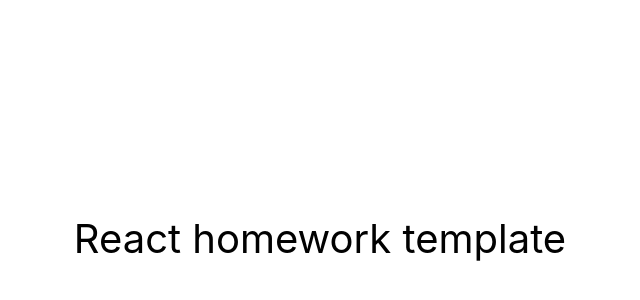
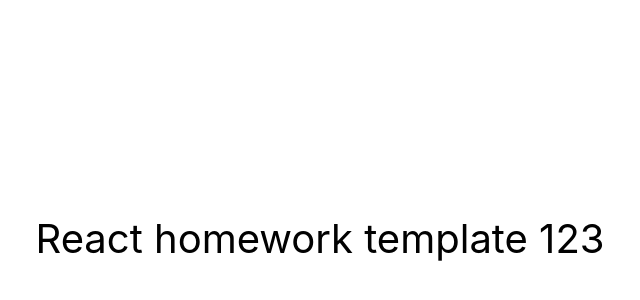
Before and after one commit to OleksiiPanaioti/goit-react-hw-01-components, a React (Create React App) app: page / in a window 1280 px wide. Shown: the part 162-462 px from the top of the page, without its empty margins (320-960 px from the left). Built offline with nearby package versions, Linux system fonts and the light colour scheme.

Commit message:
first commit

```diff
--- a/package.json
+++ b/package.json
@@ -2,7 +2,7 @@
   "name": "react-homework-template",
   "version": "0.1.0",
   "private": true,
-  "homepage": "https://goitacademy.github.io/react-homework-template/",
+  "homepage": "https://OleksiiPanaioti.github.io/goit-react-hw-01-components/",
   "dependencies": {
     "@testing-library/jest-dom": "^5.16.3",
     "@testing-library/react": "^12.1.4",
--- a/src/components/App.jsx
+++ b/src/components/App.jsx
@@ -10,7 +10,7 @@
         color: '#010101'
       }}
     >
-      React homework template
+      React homework template 123
     </div>
   );
 };
```
Also changed, not shown: 1 other file (tests, documents, lock files or other folders).
